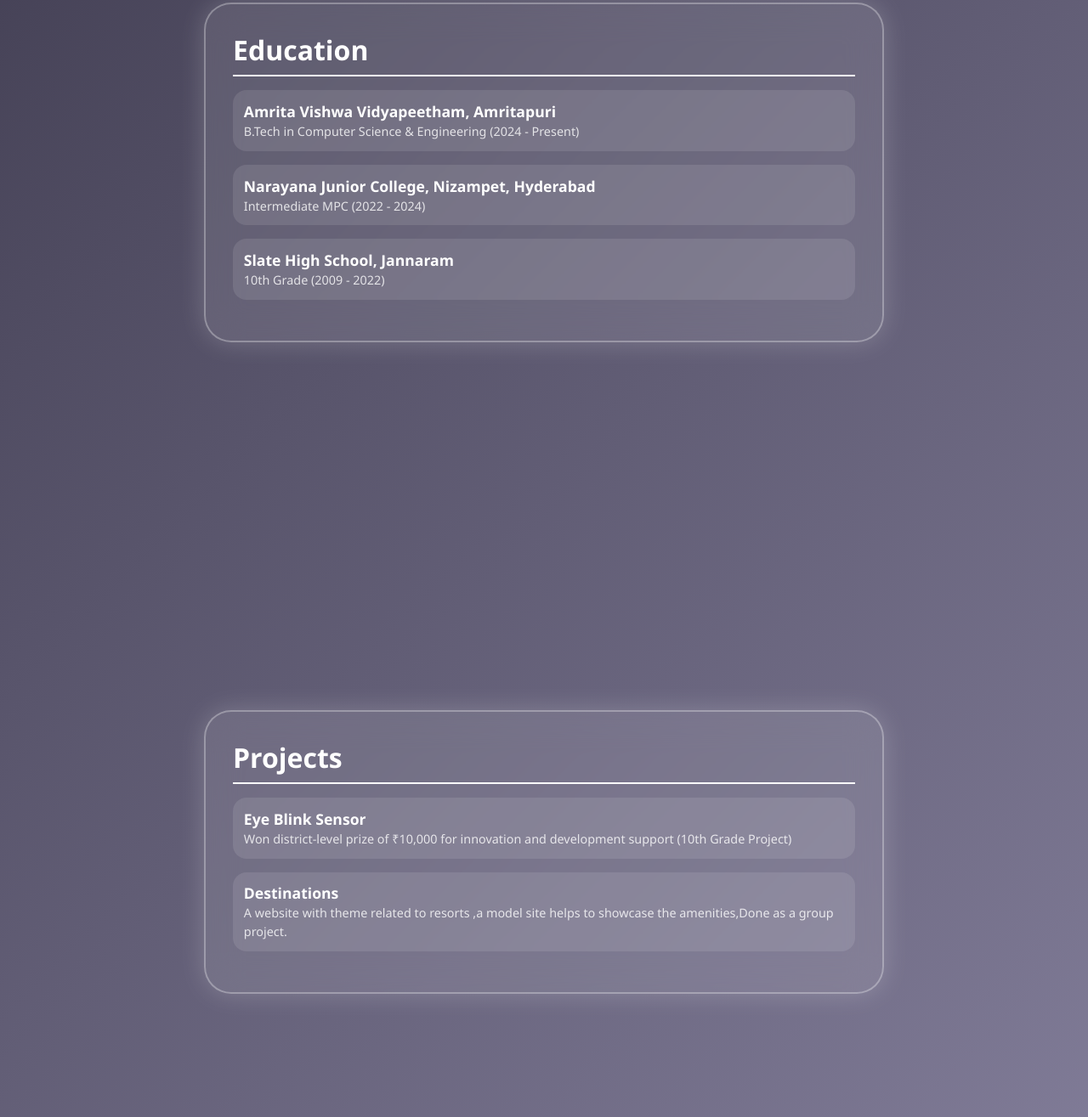
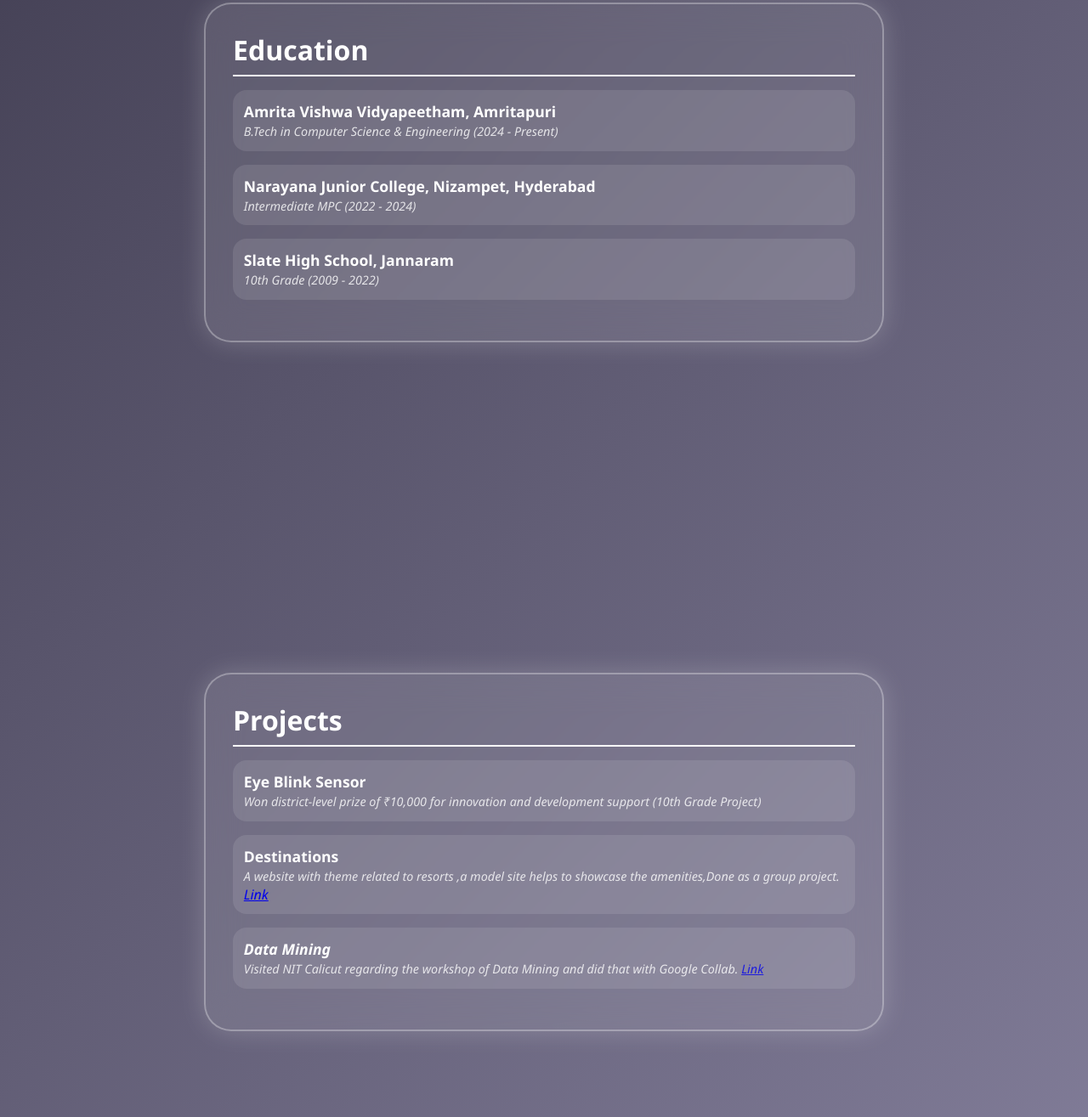
Before and after one commit to Sri971/Myportfolio, a plain HTML site: page index.html in a window 1280 px wide. Shown: the part 1845-3160 px from the top of the page at 85% size. Drawn offline with Linux system fonts and the light colour scheme.

Commit message:
Update index.html
Text Styling

```diff
--- a/index.html
+++ b/index.html
@@ -1,10 +1,10 @@
 <!DOCTYPE html>
 <html lang="en">
 <head>
-  <meta charset="UTF-8" />
-  <meta name="viewport" content="width=device-width, initial-scale=1.0" />
+  <meta charset="UTF-8">
+  <meta name="viewport" content="width=device-width, initial-scale=1.0">
   <title>Srihan's Portfolio</title>
-  <link rel="icon" type="image/png" href="https://encrypted-tbn0.gstatic.com/images?q=tbn:ANd9GcQD4QCRmAY7jBXr_0XRAWEFNiWYht7G-7e37A&s" />
+  <link rel="icon" type="image/png" href="https://encrypted-tbn0.gstatic.com/images?q=tbn:ANd9GcQD4QCRmAY7jBXr_0XRAWEFNiWYht7G-7e37A&s">
   <link rel="stylesheet" href="./index.css">
 </head>
 <body class="dark">
@@ -15,6 +15,7 @@
     <a href="#projects">Projects</a>
     <a href="#contact">Contact</a>
   </nav>
+
   <section id="home" class="section">
     <div class="container">
       <div class="profile">
@@ -24,49 +25,57 @@
       </div>
     </div>
   </section>
+
   <section id="about" class="section">
     <div class="container">
       <h2>About</h2>
       <div class="section-content">
-        <p>I’m a passionate student with an ever-growing curiosity for the world of technology. My interests lie at the intersection of electronics, innovation, and development—where creativity meets real-world problem solving. I find excitement in experimenting with new ideas, building solutions from scratch, and learning through hands-on experiences. Whether it's working on a sensor-based project or diving into the latest development tools, I enjoy the challenge of turning imagination into impact. I'm always eager to explore beyond textbooks, collaborate on meaningful projects, and grow into someone who doesn’t just use technology—but shapes it.</p>
-       <br><p><b>Skills: Python,Java OOPS,HTML-CSS...</b></p>
+        <p><i>I’m a passionate student with an ever-growing curiosity for the world of technology. My interests lie at the intersection of electronics, innovation, and development—where creativity meets real-world problem solving. I find excitement in experimenting with new ideas, building solutions from scratch, and learning through hands-on experiences. Whether it's working on a sensor-based project or diving into the latest development tools, I enjoy the challenge of turning imagination into impact. I'm always eager to explore beyond textbooks, collaborate on meaningful projects, and grow into someone who doesn’t just use technology—but shapes it.</i></p>
       </div>
     </div>
   </section>
+
   <section id="education" class="section">
     <div class="container">
       <h2>Education</h2>
       <ul>
         <li>
           <strong>Amrita Vishwa Vidyapeetham, Amritapuri</strong>
-          <span>B.Tech in Computer Science & Engineering (2024 - Present)</span>
+          <span><i>B.Tech in Computer Science & Engineering (2024 - Present)</i></span>
         </li>
         <li>
           <strong>Narayana Junior College, Nizampet, Hyderabad</strong>
-          <span>Intermediate MPC (2022 - 2024)</span>
+          <span><i>Intermediate MPC (2022 - 2024)</i></span>
         </li>
         <li>
           <strong>Slate High School, Jannaram</strong>
-          <span>10th Grade (2009 - 2022)</span>
+          <span><i>10th Grade (2009 - 2022)</i></span>
         </li>
       </ul>
     </div>
   </section>
+
   <section id="projects" class="section">
     <div class="container">
       <h2>Projects</h2>
       <ul>
         <li>
           <strong>Eye Blink Sensor</strong>
-          <span>Won district-level prize of ₹10,000 for innovation and development support (10th Grade Project)</span>
+          <span><i>Won district-level prize of ₹10,000 for innovation and development support (10th Grade Project)</i></span>
         </li>
         <li>
           <strong>Destinations</strong>
-          <span>A website with theme related to resorts ,a model site helps to showcase the amenities,Done as a group project.</span>
+          <span><i>A website with theme related to resorts ,a model site helps to showcase the amenities,Done as a group project.</span>
+          <a href="https://bhadra005.github.io/Task-1/" target="_blank">Link</a></li>
+        </li>
+        <li>
+          <strong>Data Mining</strong>
+          <span><i>Visited NIT Calicut regarding the workshop of Data Mining and did that with Google Collab. <a href="https://www.linkedin.com/feed/update/urn:li:activity:7262089961091276800/" target="_blank">Link</a></i></span>
         </li>
       </ul>
     </div>
   </section>
+
   <section id="contact" class="section">
     <div class="container">
       <h2>Contact</h2>
```
